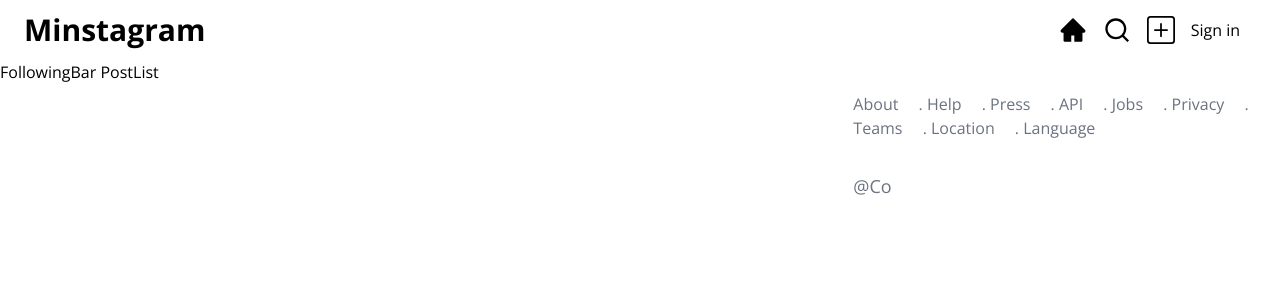
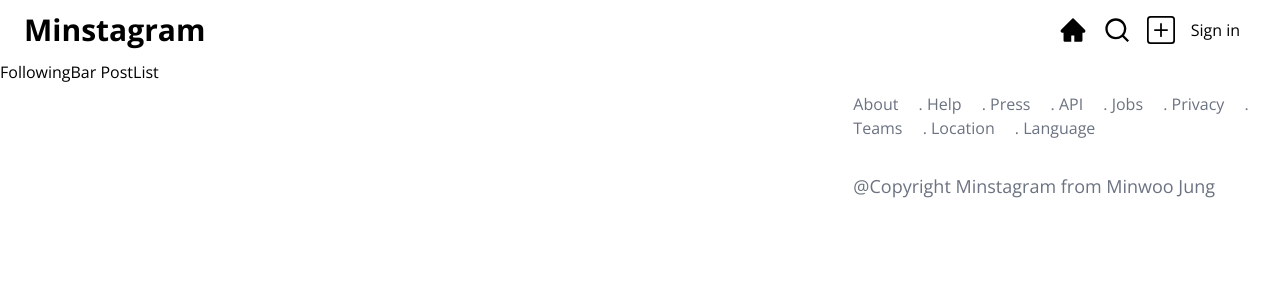
Before and after one commit to DevMinwoo-Jung/minstagramClone, a Next.js app in the folder minstagram/: page / in a window 1280 px wide. Shown: the top 300 px of the page. Built offline with nearby package versions, Linux system fonts and the light colour scheme; no server answers.

Commit message:
modify copyright

```diff
--- a/minstagram/src/components/ui/CopyRight.tsx
+++ b/minstagram/src/components/ui/CopyRight.tsx
@@ -3,7 +3,7 @@ import React from 'react'
 export default function CopyRight() {
   return (
     <div className='text-lg'>
-      @Co
+      @Copyright Minstagram from Minwoo Jung
     </div>
   )
 }
```
